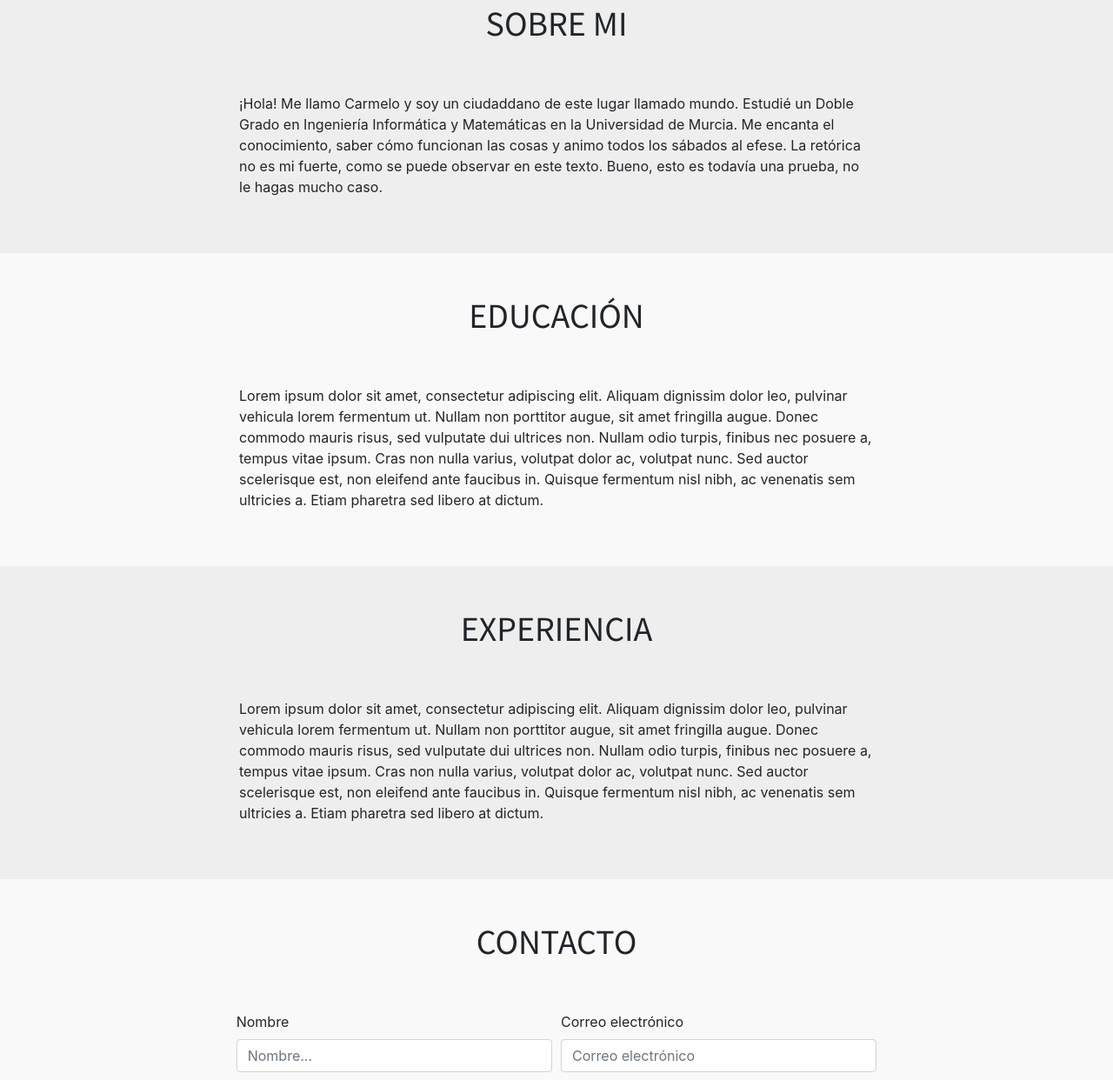
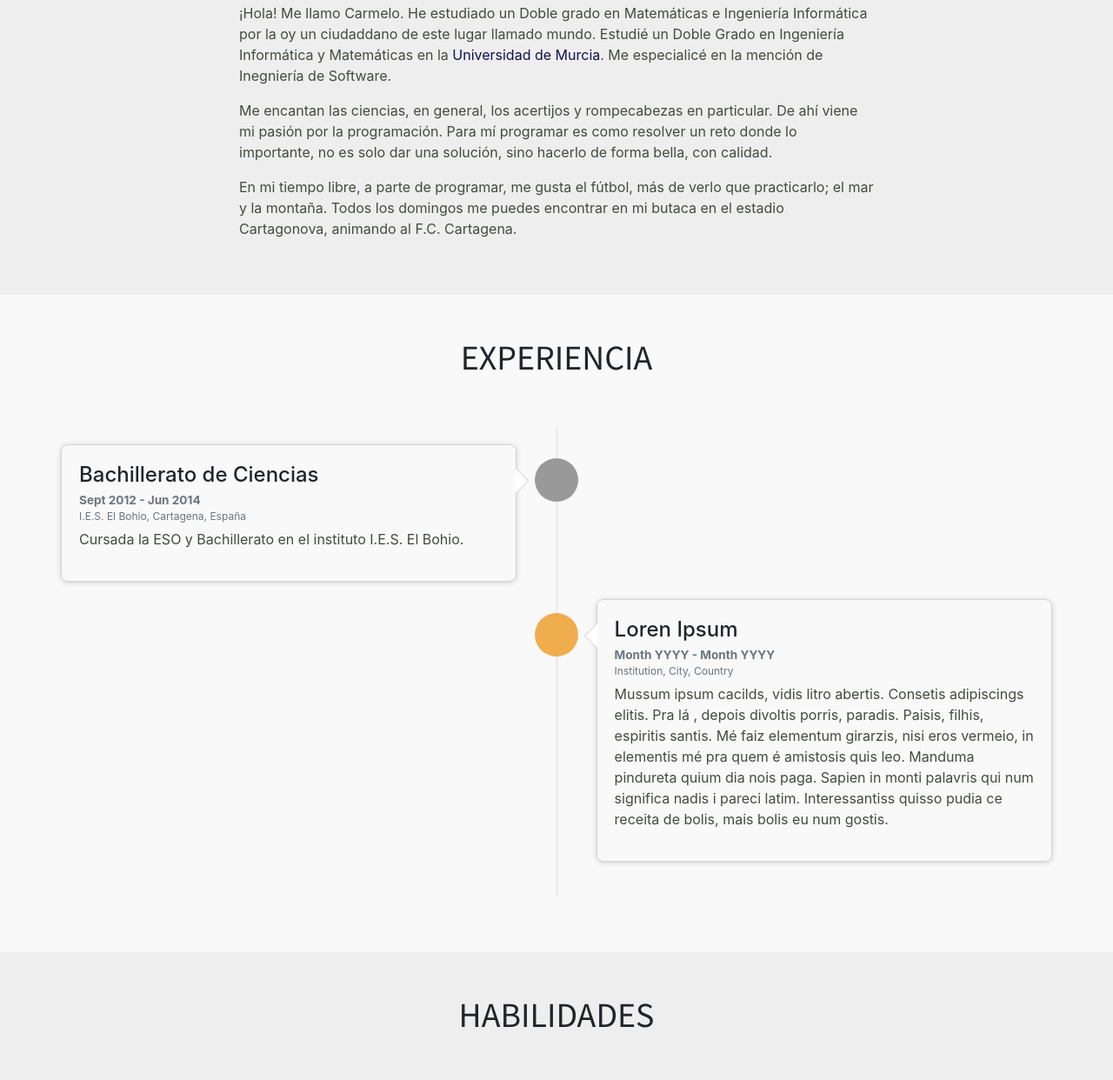
Before and after one commit to CarmeloAlcCoy/carmelo.github.io, a plain HTML site: page index.html in a window 1280 px wide. Shown: the part 1277-2519 px from the top of the page at 87% size. Drawn offline with nearby package versions, Linux system fonts and the light colour scheme; a web font is replaced by a local one.

Commit message:
Finished description. Started Experience section.

```diff
--- a/css/main.css
+++ b/css/main.css
@@ -14,7 +14,14 @@
   color: #232;
 }
 
-.author-desc {
+.author-desc1 {
+  font-family: 'Source Sans Pro', sans-serif;
+  font-size: 1.75rem;
+  font-weight: bold;
+  color: #cdcdcd;
+}
+
+.author-desc2 {
   font-family: 'Source Sans Pro', sans-serif;
   font-size: 1.75rem;
   color: #cdcdcd;
@@ -40,3 +47,226 @@
   padding-top: 3rem !important;
   padding-bottom: 3rem !important;
 }
+
+p {
+	color: #444a40;
+}
+
+a {
+	color:#101055;
+	outline:none;
+}
+
+a:link {
+  text-decoration: #fff;
+}
+
+a:visited {
+  text-decoration: none;
+}
+
+a:hover {
+  color:#121588;
+  text-decoration: none;
+}
+
+a:active {
+  text-decoration: none;
+}
+
+
+.timeline {
+    list-style: none;
+    padding: 20px 0 20px;
+    position: relative;
+}
+
+.timeline:before {
+  top: 0;
+  bottom: 0;
+  position: absolute;
+  content: " ";
+  width: 3px;
+  background-color: #eeeeee;
+  left: 50%;
+  margin-left: -1.5px;
+}
+
+.timeline > li {
+  margin-bottom: 20px;
+  position: relative;
+}
+
+.timeline > li:before,
+.timeline > li:after {
+  content: " ";
+  display: table;
+}
+
+.timeline > li:after {
+  clear: both;
+}
+
+.timeline > li:before,
+.timeline > li:after {
+  content: " ";
+  display: table;
+}
+
+.timeline > li:after {
+  clear: both;
+}
+
+.timeline > li > .timeline-panel {
+  width: 46%;
+  float: left;
+  border: 1px solid #d4d4d4;
+  border-radius: 8px;
+  padding: 20px;
+  position: relative;
+  -webkit-box-shadow: 0 1px 6px rgba(0, 0, 0, 0.175);
+  box-shadow: 0 1px 6px rgba(0, 0, 0, 0.175);
+}
+
+.timeline > li > .timeline-panel:before {
+  position: absolute;
+  top: 26px;
+  right: -15px;
+  display: inline-block;
+  border-top: 15px solid transparent;
+  border-left: 15px solid #ccc;
+  border-right: 0 solid #ccc;
+  border-bottom: 15px solid transparent;
+  content: " ";
+}
+
+.timeline > li > .timeline-panel:after {
+  position: absolute;
+  top: 27px;
+  right: -14px;
+  display: inline-block;
+  border-top: 14px solid transparent;
+  border-left: 14px solid #fff;
+  border-right: 0 solid #fff;
+  border-bottom: 14px solid transparent;
+  content: " ";
+}
+
+.timeline > li > .timeline-badge {
+  color: #fff;
+  width: 50px;
+  height: 50px;
+  line-height: 50px;
+  font-size: 1em;
+  text-align: center;
+  position: absolute;
+  top: 16px;
+  left: 50%;
+  margin-left: -25px;
+  background-color: #999999;
+  z-index: 100;
+  border-top-right-radius: 50%;
+  border-top-left-radius: 50%;
+  border-bottom-right-radius: 50%;
+  border-bottom-left-radius: 50%;
+}
+
+.timeline > li.timeline-inverted > .timeline-panel {
+    float: right;
+}
+
+.timeline > li.timeline-inverted > .timeline-panel:before {
+    border-left-width: 0;
+    border-right-width: 15px;
+    left: -15px;
+    right: auto;
+}
+
+.timeline > li.timeline-inverted > .timeline-panel:after {
+    border-left-width: 0;
+    border-right-width: 14px;
+    left: -14px;
+    right: auto;
+}
+
+.timeline-badge.primary {
+    background-color: #2e6da4 !important;
+}
+
+.timeline-badge.success {
+    background-color: #3f903f !important;
+}
+
+.timeline-badge.warning {
+    background-color: #f0ad4e !important;
+}
+
+.timeline-badge.danger {
+    background-color: #d9534f !important;
+}
+
+.timeline-badge.info {
+    background-color: #5bc0de !important;
+}
+
+
+@media (max-width: 767px) {
+  ul.timeline:before {
+      left: 40px;
+  }
+
+  ul.timeline > li > .timeline-panel {
+      width: calc(100% - 90px);
+      width: -moz-calc(100% - 90px);
+      width: -webkit-calc(100% - 90px);
+  }
+
+  ul.timeline > li > .timeline-badge {
+      left: 15px;
+      margin-left: 0;
+      top: 16px;
+  }
+
+  ul.timeline > li > .timeline-panel {
+      float: right;
+  }
+
+  ul.timeline > li > .timeline-panel:before {
+      border-left-width: 0;
+      border-right-width: 15px;
+      left: -15px;
+      right: auto;
+  }
+
+  ul.timeline > li > .timeline-panel:after {
+      border-left-width: 0;
+      border-right-width: 14px;
+      left: -14px;
+      right: auto;
+  }
+}
+
+.timeline-title {
+  margin-top: 0;
+  margin-bottom: 0.25rem;
+  color: inherit;
+}
+
+.timeline-subtitle{
+  color: #6c757d !important;
+  font-size: 85%;
+  font-weight: bold;
+  margin-top: 0px;
+  margin-bottom: 0px;
+}
+
+.timeline-subsubtitle{
+  color: #6c757d !important;
+  font-size: 75%;
+  margin-top: 0px;
+  margin-bottom: 0px;
+}
+
+.timeline-body{
+    margin-top: 5px;
+}
--- a/index.html
+++ b/index.html
@@ -22,8 +22,8 @@
         <ul class="navbar-nav mr-auto">
           <li class="nav-item"> <a class="nav-link" href="#home"> Home </a> </li>
           <li class="nav-item"> <a class="nav-link" href="#about"> Sobre mí </a> </li>
-          <li class="nav-item"> <a class="nav-link" href="#education"> Educación </a> </li>
-          <li class="nav-item"> <a class="nav-link" href="#experience"> Experiencia </a> </li>
+          <li class="nav-item"> <a class="nav-link" href="#education"> Experiencia </a> </li>
+          <li class="nav-item"> <a class="nav-link" href="#experience"> Habilidades </a> </li>
           <li class="nav-item"> <a class="nav-link" href="#contact"> Contacto </a> </li>
         </ul>
       </div>
@@ -40,7 +40,8 @@
         <div class="row mt-md-5">
           <div class="col-md-6 align-self-center mt-5">
             <p class="author-name">Carmelo A.</p>
-            <p class="author-desc"> Matemático e ingeniero Informático </p>
+            <p class="author-desc1"> Estudiante. </p>
+            <p class="author-desc2"> Matemático e ingeniero Informático. </p>
           </div>
           <div class="col-md-6 align-self-center">
             <img class="img-fluid author-img" src="me-myself1.jpeg" title="This is me" media-simple="true" >
@@ -51,11 +52,6 @@
 
 
     <div class="container">
-      <div class="row justify-content-md-center">
-        <div class="title col-12 col-md-8">
-            <h1 class="pb-5">SOBRE MI</h1>
-        </div>
-      </div>
       <div class="row justify-content-md-center">
         <div class="col col-md-8">
             <h1>Hello, there!</h1>
@@ -75,32 +71,60 @@
         </div>
         <div class="row justify-content-md-center">
           <div class="col col-md-8">
-            <p>¡Hola! Me llamo Carmelo y soy un ciudaddano de este lugar llamado mundo. Estudié un Doble Grado en Ingeniería Informática y Matemáticas en la Universidad de Murcia. Me encanta el conocimiento, saber cómo funcionan las cosas y animo todos los sábados al efese. La retórica no es mi fuerte, como se puede observar en este texto. Bueno, esto es todavía una prueba, no le hagas mucho caso. </p>
+            <p>¡Hola! Me llamo Carmelo. He estudiado un Doble grado en Matemáticas e Ingeniería Informática por la oy un ciudaddano de este lugar llamado mundo. Estudié un Doble Grado en Ingeniería Informática y Matemáticas en la <a href="http://www.um.es/" target="_blank">Universidad de Murcia</a>. Me especialicé en la mención de Inegniería de Software. </p>
+            <p>Me encantan las ciencias, en general, los acertijos y rompecabezas en particular. De ahí viene mi pasión por la programación. Para mí programar es como resolver un reto donde lo importante, no es solo dar una solución, sino hacerlo de forma bella, con calidad. </p>
+            <p> En mi tiempo libre, a parte de programar, me gusta el fútbol, más de verlo que practicarlo; el mar y la montaña. Todos los domingos me puedes encontrar en mi butaca en el estadio Cartagonova, animando al F.C. Cartagena.</p>
+
           </div>
         </div>
       </div>
     </section>
 
-	   <section id="education" class="sec-light">
+	   <section id="experiencia" class="sec-light">
       <div class="container">
         <div class="row justify-content-md-center">
             <div class="title col-12 col-md-8">
-                <h1 class="pb-5">EDUCACIÓN</h1>
+                <h1 class="pb-5">EXPERIENCIA</h1>
             </div>
         </div>
         <div class="row justify-content-md-center">
-          <div class="col col-md-8">
-            <p>Lorem ipsum dolor sit amet, consectetur adipiscing elit. Aliquam dignissim dolor leo, pulvinar vehicula lorem fermentum ut. Nullam non porttitor augue, sit amet fringilla augue. Donec commodo mauris risus, sed vulputate dui ultrices non. Nullam odio turpis, finibus nec posuere a, tempus vitae ipsum. Cras non nulla varius, volutpat dolor ac, volutpat nunc. Sed auctor scelerisque est, non eleifend ante faucibus in. Quisque fermentum nisl nibh, ac venenatis sem ultricies a. Etiam pharetra sed libero at dictum. </p>
-          </div>
+          <ul class="timeline">
+            <li>
+              <div class="timeline-badge"></div>
+              <div class="timeline-panel">
+                <div class="timeline-heading">
+                  <h4 class="timeline-title">Bachillerato de Ciencias</h4>
+                  <p class="timeline-subtitle"> Sept 2012 - Jun 2014</p>
+                  <p class="timeline-subsubtitle">I.E.S. El Bohio, Cartagena, España</p>
+                </div>
+                <div class="timeline-body">
+                  <p>Cursada la ESO y Bachillerato en el instituto I.E.S. El Bohio.</p>
+                </div>
+              </div>
+            </li>
+            <li class="timeline-inverted">
+              <div class="timeline-badge warning"></div>
+              <div class="timeline-panel">
+                <div class="timeline-heading">
+                  <h4 class="timeline-title">Loren Ipsum</h4>
+                  <p class="timeline-subtitle"> Month YYYY - Month YYYY</p>
+                  <p class="timeline-subsubtitle">Institution, City, Country</p>
+                </div>
+                <div class="timeline-body">
+                  <p>Mussum ipsum cacilds, vidis litro abertis. Consetis adipiscings elitis. Pra lá , depois divoltis porris, paradis. Paisis, filhis, espiritis santis. Mé faiz elementum girarzis, nisi eros vermeio, in elementis mé pra quem é amistosis quis leo. Manduma pindureta quium dia nois paga. Sapien in monti palavris qui num significa nadis i pareci latim. Interessantiss quisso pudia ce receita de bolis, mais bolis eu num gostis.</p>
+                </div>
+              </div>
+            </li>
+          </ul>
         </div>
       </div>
 	   </section>
 
-	  <section id="experience" class="sec-dark">
+	  <section id="habilidades" class="sec-dark">
       <div class="container">
         <div class="row justify-content-md-center">
             <div class="title col-12 col-md-8">
-                <h1 class="pb-5">EXPERIENCIA</h1>
+                <h1 class="pb-5">HABILIDADES</h1>
             </div>
         </div>
         <div class="row justify-content-md-center">
```
